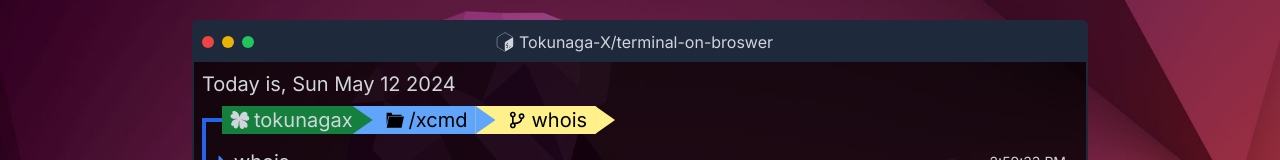
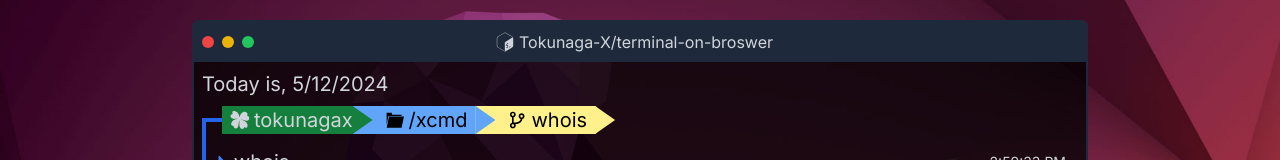
Before and after one commit to Tokunaga-X/terminial-on-broswer, a Next.js app: page / in a window 1280 px wide. Shown: the part 168-328 px from the top of the page. Built offline with nearby package versions, Linux system fonts and the light colour scheme; a web font is replaced by a local one.

Commit message:
fix: render issue

```diff
--- a/components/TodayDate.tsx
+++ b/components/TodayDate.tsx
@@ -1,7 +1,8 @@
 export default function TodayDate() {
   const renderDate = () => {
     const date = new Date();
-    return date.toDateString();
+    const options = { timeZone: "UTC" }; // 设置时区为UTC
+    return date.toLocaleDateString(undefined, options);
   };
   return (
     <div>
```
